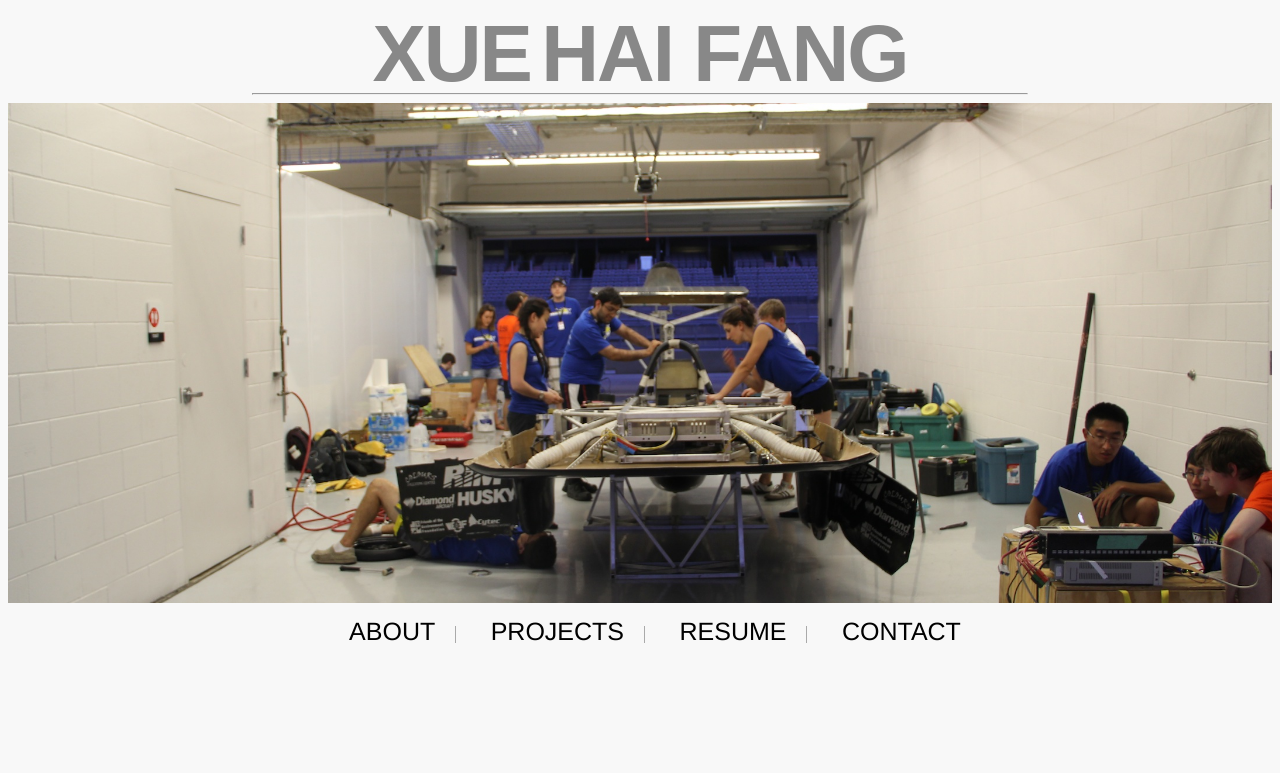
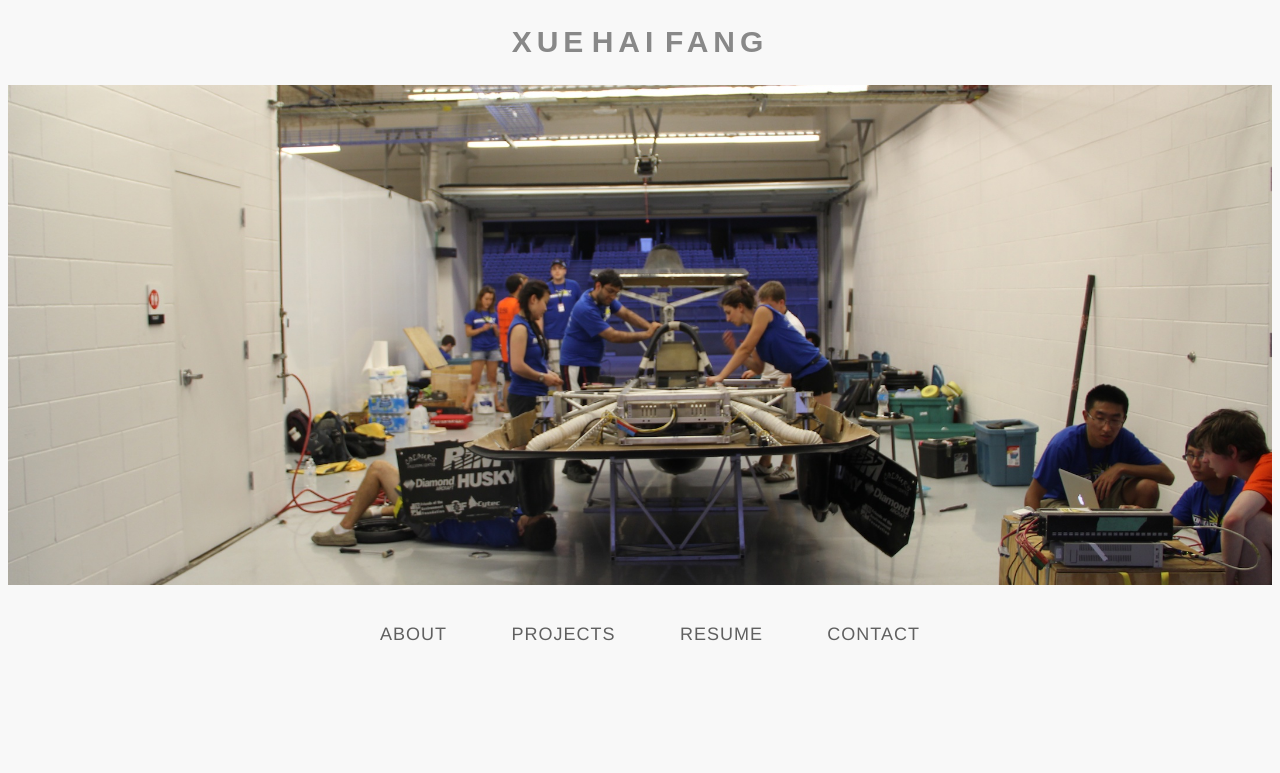
Before and after one commit to MonkeyDafist/MyNamePage, a PHP site: page / in a window 1280 px wide. Shown: the top 773 px of the page. Run offline with PHP 8.4, Linux system fonts and the light colour scheme.

Commit message:
Reduce font size and adjust spacing as per Sarah Hum instructions

```diff
--- a/css/style.css
+++ b/css/style.css
@@ -54,22 +54,24 @@ img{
 
 hr {
     min-width: 670px;
+    display: none;
 }
 
 
 .header {
-    margin: none;
+    margin-top: 25px;
     text-align: center;
+    height:60px;
 }
 
 .banner {
-    margin: auto;
+    margin-top: 40px;
     text-align: center;
 }
 
 h1 {
 
-    font-size: 80px;
+    font-size: 30px;
     text-align: center;
     padding: none;
     margin-bottom: -15px;
@@ -77,7 +79,7 @@ h1 {
     text-transform: uppercase;
     font-family: arial;
     word-spacing: -10px;
-    letter-spacing: -2px;
+    letter-spacing: 5px;
 }
 
 .menu {
@@ -87,7 +89,7 @@ h1 {
 
 .menu a {
     text-decoration: none;
-    color: black;
+    color: #606060;
 }
 
 .menu a:hover {
@@ -99,8 +101,7 @@ h1 {
 }
 .menu li{
     display: inline;
-    margin-right: 10px;
-    border-right: 1px solid #aaa;
+    margin-right: 20px;
     padding: 0 20px;
 
 }
@@ -108,9 +109,9 @@ h1 {
 
 li a {
     text-decoration: none;
-    color: #ccc;
-    font: 25px/1 Helvetica, Verdana, sans-serif;
+    font: 18px/1 Helvetica, Verdana, sans-serif;
     text-transform: uppercase;
+    letter-spacing: 1px;
 
     -webkit-transition: all 0.5s ease;
     -moz-transition: all 0.5s ease;
@@ -119,6 +120,7 @@ li a {
     transition: all 0.5s ease;
 }
 
+
 .index li.active a {
     font-weight: bold;
     color: #333;
```
